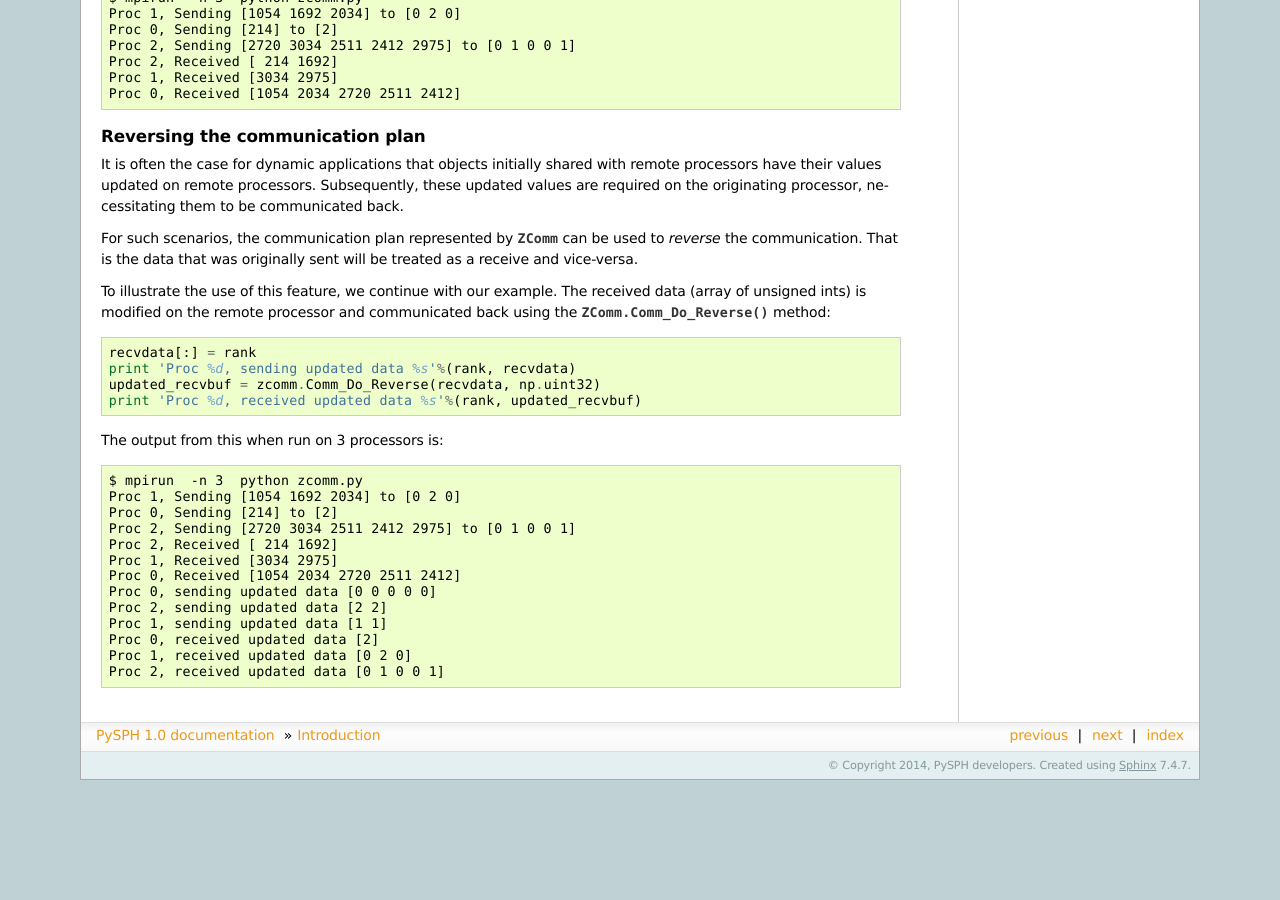
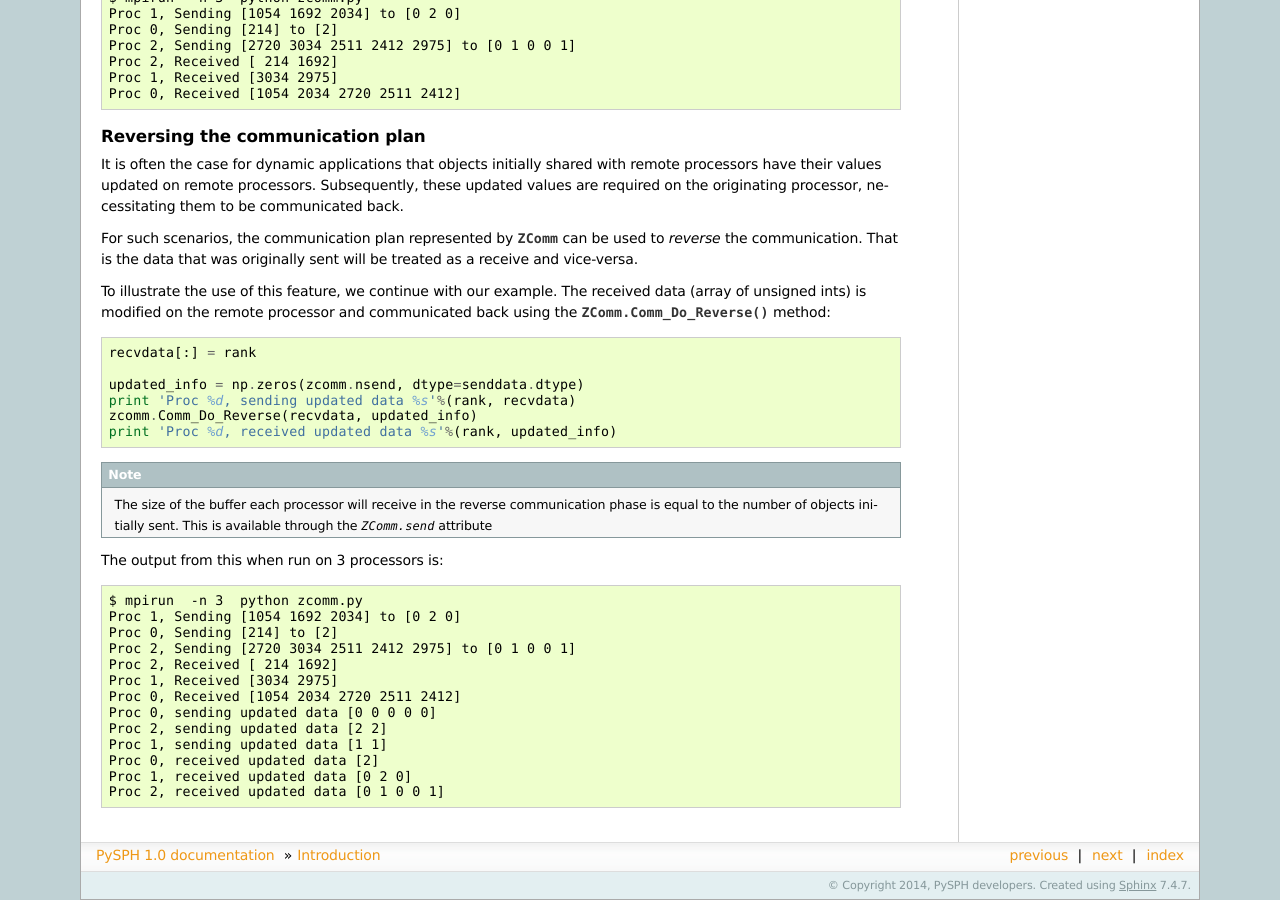
Before and after one commit to pypr/pysph, a Sphinx documentation site: the page built from docs/source/pyzoltan/overview.rst, in a window 1280 px wide and 900 px high, scrolled down 5838 px. Built offline with Sphinx 7.4.7, drawn with Linux system fonts in a browser that asks for light colours; formulas are drawn with MathJax 3; before the commit the page ends 6618 px from its top, so only the background shows below that.

Commit message:
ENH: Updating Comm_Do_Reverse to accept the receive buffer
There is no need to let PyZoltan allocate the buffer and then return
it. The application should be aware of the data type and size of the
objects that were initially sent.

```diff
--- a/docs/source/pyzoltan/overview.rst
+++ b/docs/source/pyzoltan/overview.rst
@@ -430,9 +430,17 @@ remote processor and communicated back using the
 .. code-block:: python
 
     recvdata[:] = rank
+
+    updated_info = np.zeros(zcomm.nsend, dtype=senddata.dtype)
     print 'Proc %d, sending updated data %s'%(rank, recvdata)
-    updated_recvbuf = zcomm.Comm_Do_Reverse(recvdata, np.uint32)
-    print 'Proc %d, received updated data %s'%(rank, updated_recvbuf)
+    zcomm.Comm_Do_Reverse(recvdata, updated_info)
+    print 'Proc %d, received updated data %s'%(rank, updated_info)
+
+.. note::
+
+   The size of the buffer each processor will receive in the reverse
+   communication phase is equal to the number of objects initially
+   sent. This is available through the `ZComm.send` attribute
 
 The output from this when run on 3 processors is::
 
```
Also changed, not shown: 3 other files.
